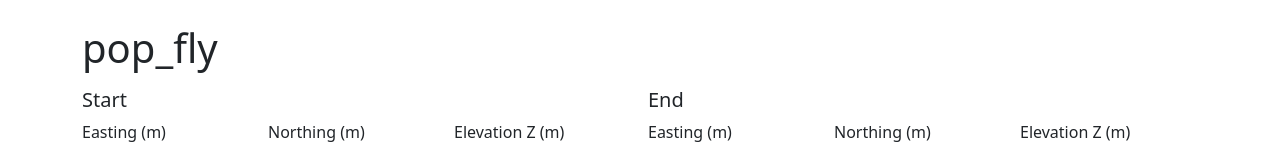
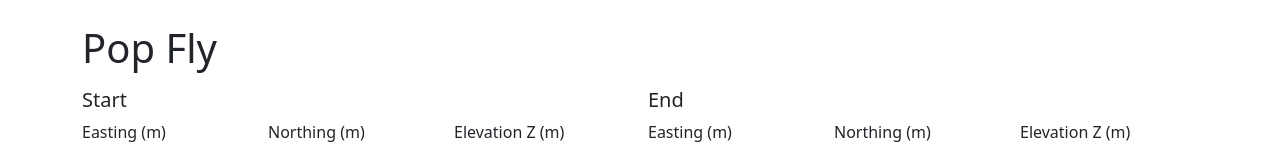
Before and after one commit to mattlarkin8/pop_fly, a React (Vite) app in the folder frontend/: page / in a window 1280 px wide. Shown: the top 152 px of the page. Built offline with nearby package versions, Linux system fonts and the light colour scheme.

Commit message:
Changed name to be more human readable on web page.

```diff
--- a/frontend/index.html
+++ b/frontend/index.html
@@ -3,7 +3,7 @@
   <head>
     <meta charset="UTF-8" />
     <meta name="viewport" content="width=device-width, initial-scale=1.0" />
-  <title>pop_fly</title>
+  <title>Pop Fly</title>
   </head>
   <body>
     <div id="root"></div>
--- a/frontend/src/App.tsx
+++ b/frontend/src/App.tsx
@@ -130,7 +130,7 @@ export default function App() {
 
   return (
     <Container className="py-4">
-  <h1 className="mb-3">pop_fly</h1>
+  <h1 className="mb-3">Pop Fly</h1>
       {error && (
         <Alert variant="danger" onClose={() => setError(null)} dismissible>
           {error}
```
Also changed, not shown: 2 other files (tests, documents, lock files or other folders).
